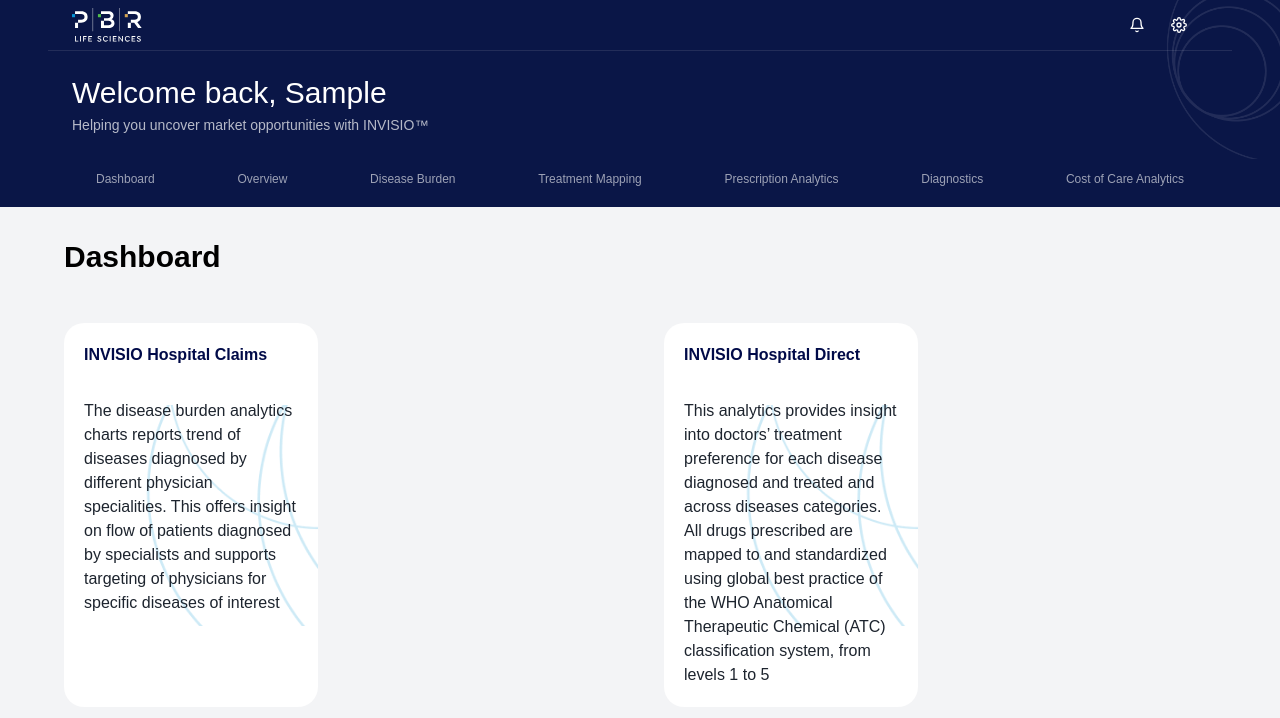
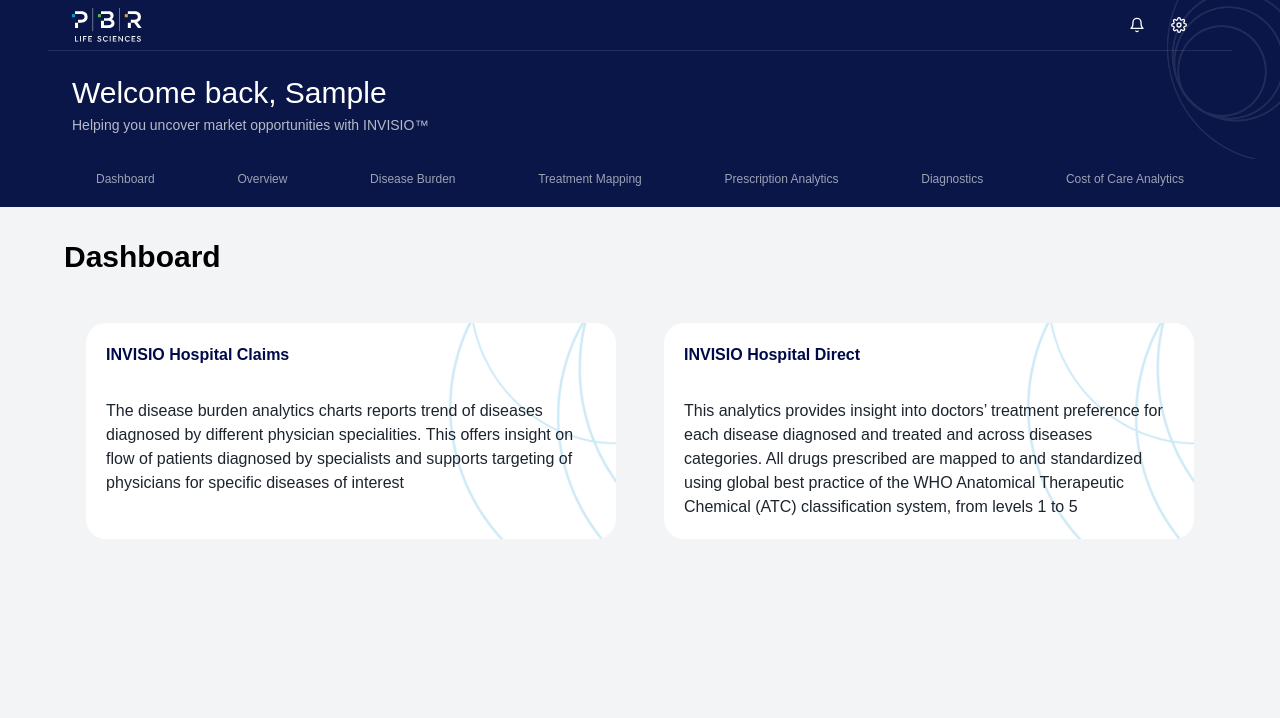
Before and after one commit to olaspanky/inv, a Next.js app: page / in a window 1280 px wide. Shown: the top 718 px of the page. Built offline with nearby package versions, Linux system fonts and the light colour scheme; sample sign-in values are in the browser's storage; a web font is replaced by a local one.

Commit message:
first commit

```diff
--- a/src/app/components/Landing.tsx
+++ b/src/app/components/Landing.tsx
@@ -62,7 +62,7 @@
       </section>
 
       {/* Cards Grid */}
-      <div className="grid grid-cols-1 md:grid-cols-2 gap-12 2xl:gap-20">
+      <div className="flex flex-wrap justify-center gap-12 2xl:gap-20">
         {cardData.map((card, index) => (
           <Card
             key={index}
```
